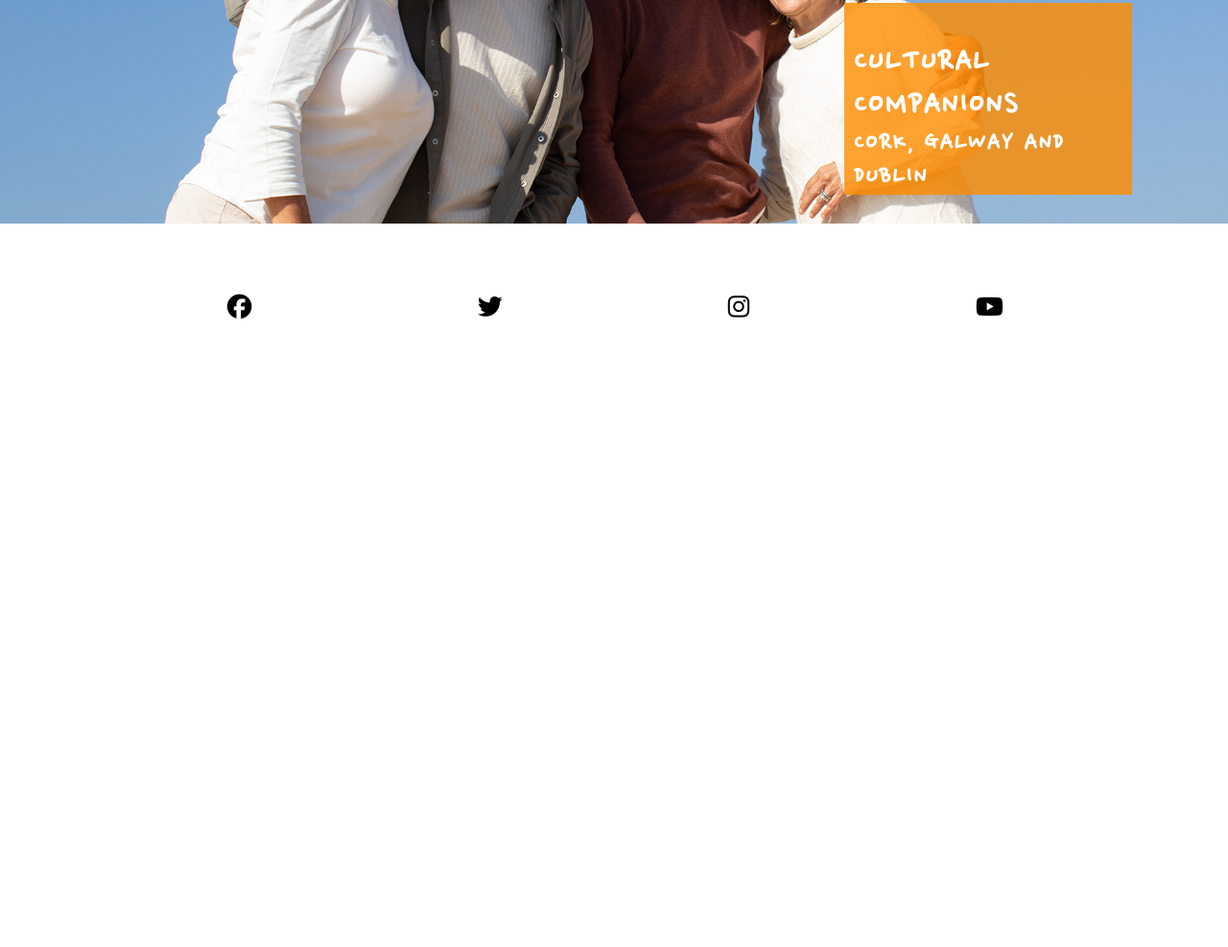
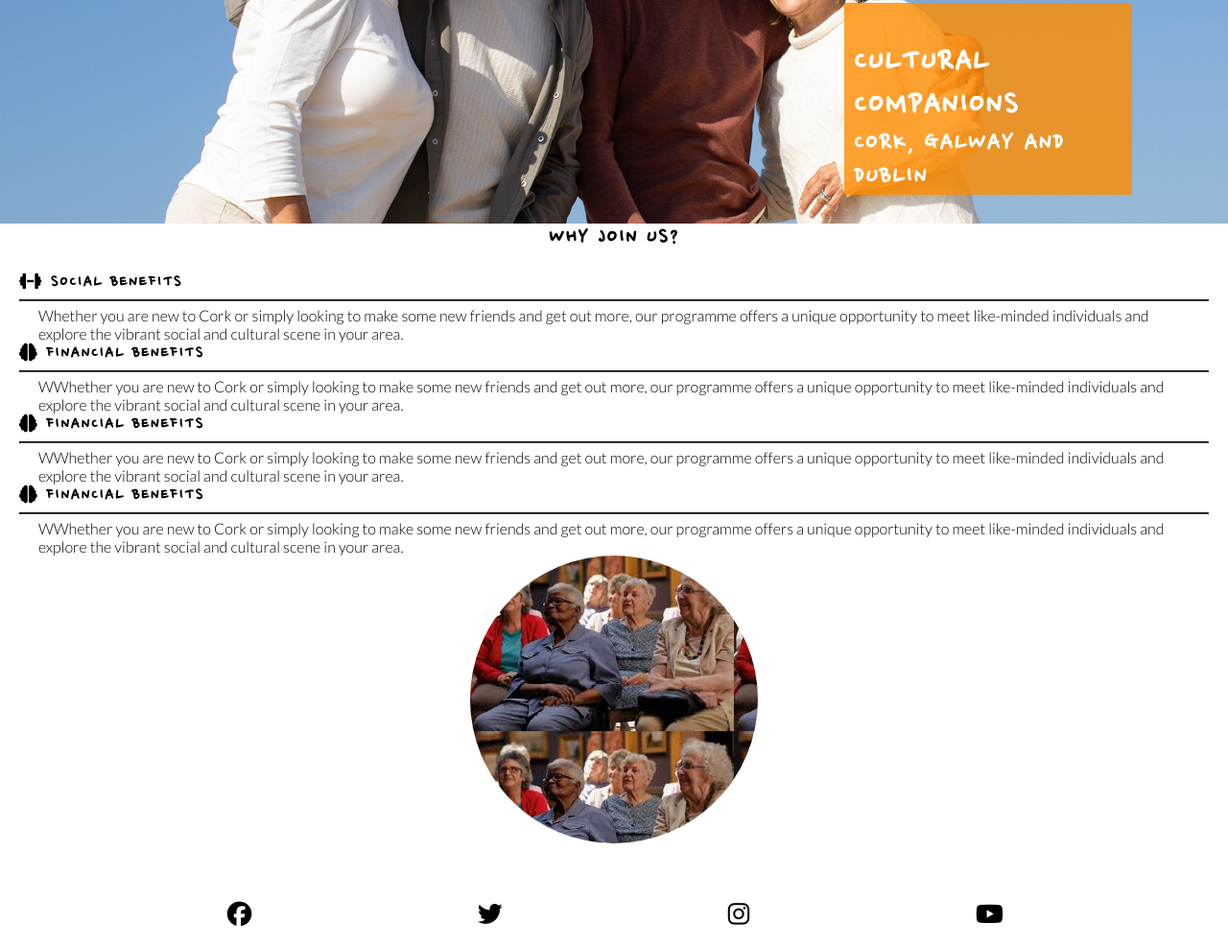
Before and after one commit to MarMarAgain/CulturalCompanions, a plain HTML site: page index.html in a window 1280 px wide. Shown: the part 446-1433 px from the top of the page at 96% size. Before the commit the page ends 800 px from the top, so only its background shows below. Drawn offline with Linux system fonts and the light colour scheme.

Commit message:
Added reasons blueprint  section and reasons image. Styled image to be circular

```diff
--- a/assets/css/style.css
+++ b/assets/css/style.css
@@ -133,6 +133,57 @@ main {
     color:black;
 }
 
+/* styling reasons*/
+#reasons {
+    padding: 0 20px;
+    padding-bottom: 20px;
+}
+
+/* Style the h2 in the reasons section */
+#reasons h2 {
+    margin-bottom: 20px;
+    text-align: center;
+    font-size: 24px;
+}
+
+/* Adding line height and bottom margin to divs inside benefits */
+#benefits-financial div,
+#benefits-friends div {
+    margin-bottom: 20px;
+    line-height: 1.5;
+}
+
+/* Style paragraphs in the benefits div */
+#benefits p {
+    padding: 0 20px;
+}
+
+/* Style  hr under the headings */
+#benefits-financial hr,
+#benefits-friends hr {
+    border-color: #000; /* Border color */
+    border-width: 1px; /* Border width */
+    margin: 5px 0; /* Margin top and bottom of 5px */
+}
+
+#circle-cover-bg{
+    background: url("../images/Watching.jpg");
+    height:900vw;
+    width:900vw;
+    margin-bottom:20px;
+    border-radius:50%;
+    max-width:300px;
+    max-height:300px;
+
+}
+
+#benefits-image{
+    display:flex;
+    align-items:center;
+    justify-content:center;
+
+}
+
 /*media query for tablets and larger (768px and up)*/
 @media screen and (min-width:768px){
     /*Header*/
--- a/index.html
+++ b/index.html
@@ -41,8 +41,45 @@
 <main>
     <section id ="hero">
         <div id= "cover-text">
-            <H2> Cultural Companions</h2>
+            <H2> Cultural Companions</H2>
                 <H3>Cork, Galway and Dublin</H3>
+
+        </div>
+    </section>
+    <section id="reasons">
+        <h2>Why Join Us?</h2>
+        <!-- Div for benefits -->
+        <div id="benefits">
+            <!-- Social benefits -->
+            <div id="benefits-friends">
+                <h3><i class="fas fa-dumbbell"></i> Social Benefits</h3>
+                <hr>
+                <p>Whether you are new to Cork or simply looking to make some new friends and get out more, our programme offers a unique opportunity to meet like-minded individuals and explore the vibrant social and cultural scene in your area.</p>
+            </div>
+            <!-- Financial benefits -->
+            <div id="benefits-financial">
+                <h3><i class="fas fa-brain"></i> Financial Benefits</h3>
+                <hr>
+                <p>WWhether you are new to Cork or simply looking to make some new friends and get out more, our programme offers a unique opportunity to meet like-minded individuals and explore the vibrant social and cultural scene in your area.</p>
+            </div>
+             <!-- Third benefits -->
+             <div id="benefits-financial">
+                <h3><i class="fas fa-brain"></i> Financial Benefits</h3>
+                <hr>
+                <p>WWhether you are new to Cork or simply looking to make some new friends and get out more, our programme offers a unique opportunity to meet like-minded individuals and explore the vibrant social and cultural scene in your area.</p>
+            </div>
+             <!-- fourth benefits -->
+             <div id="benefits-financial">
+                <h3><i class="fas fa-brain"></i> Financial Benefits</h3>
+                <hr>
+                <p>WWhether you are new to Cork or simply looking to make some new friends and get out more, our programme offers a unique opportunity to meet like-minded individuals and explore the vibrant social and cultural scene in your area.</p>
+            </div>
+
+            <div id="benefits-image">
+                <div id="circle-cover-bg">
+
+                </div>
+            </div>
 
         </div>
     </section>
```
Also changed, not shown: assets/images/Watching.jpg (added), assets/images/c9ddb9673b2d79a5b3e6343f248aa744.avif (added).
